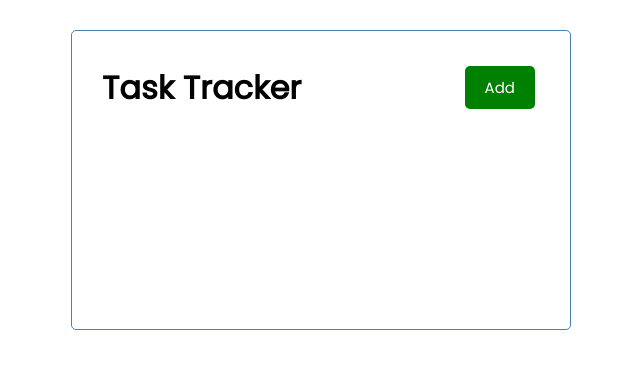
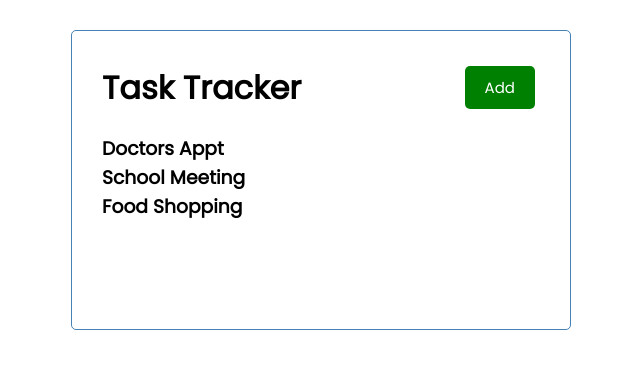
Before and after one commit to marselgray/react-task-tracker, a React (Create React App) app: page / in a window 1280 px wide. Shown: the top 368 px of the page, without its empty margins (319-959 px from the left). Built offline with nearby package versions, Linux system fonts and the light colour scheme.

Commit message:
Build: tasks component and add state

```diff
--- a/src/App.js
+++ b/src/App.js
@@ -1,9 +1,36 @@
+import { useState } from "react"
 import Header from './components/Header';
+import Tasks from './components/Tasks';
 
 const App = () => {
+
+  const [tasks, setTasks] = useState(
+    [
+        {
+            id: 1,
+            text: 'Doctors Appt',
+            day: 'Feb 5th at 2:30PM',
+            reminder: true,
+        },
+        {
+            id: 2,
+            text: 'School Meeting',
+            day: 'Feb 6th at 1:30PM',
+            reminder: true,
+        },
+        {
+            id: 3,
+            text: 'Food Shopping',
+            day: 'Feb 5th at 2:30PM',
+            reminder: false,
+        }
+    ]
+  )
+
   return (
     <div className="container">
         < Header />
+        < Tasks tasks={tasks} />
     </div>
   );
 }
--- a/src/components/Button.js
+++ b/src/components/Button.js
@@ -1,8 +1,12 @@
 import PropTypes from 'prop-types'
 
-const Button = ({color, text}) => {
+const Button = ({color, text, onClick}) => {
+
     return (
-        <button className='btn' style={{backgroundColor: color}}>
+        <button
+            className='btn'
+            style={{backgroundColor: color}}
+            onClick={onClick}>
             {text}
         </button>
     )
@@ -15,6 +19,7 @@
 Button.propTypes = {
     text: PropTypes.string,
     color: PropTypes.string,
+    onClick: PropTypes.func,
 }
 
 export default Button
--- a/src/components/Header.js
+++ b/src/components/Header.js
@@ -2,10 +2,19 @@
 import Button from './Button'
 
 const Header = ({ title }) => {
+
+    const onClick = (e) => {
+        console.log('click')
+    }
+
     return (
         <header className="header">
             <h1>{title}</h1>
-            <Button color='green' text='Add' />
+            <Button
+                color='green'
+                text='Add'
+                onClick={onClick}
+                />
         </header>
     )
 }
--- /dev/null
+++ b/src/components/Tasks.js
@@ -0,0 +1,12 @@
+const Tasks = ({tasks}) => {
+
+    return (
+        <>
+            {tasks.map((task) => (
+                <h3 key={task.id}>{task.text}</h3>
+            ))}
+        </>
+    )
+}
+
+export default Tasks
```
